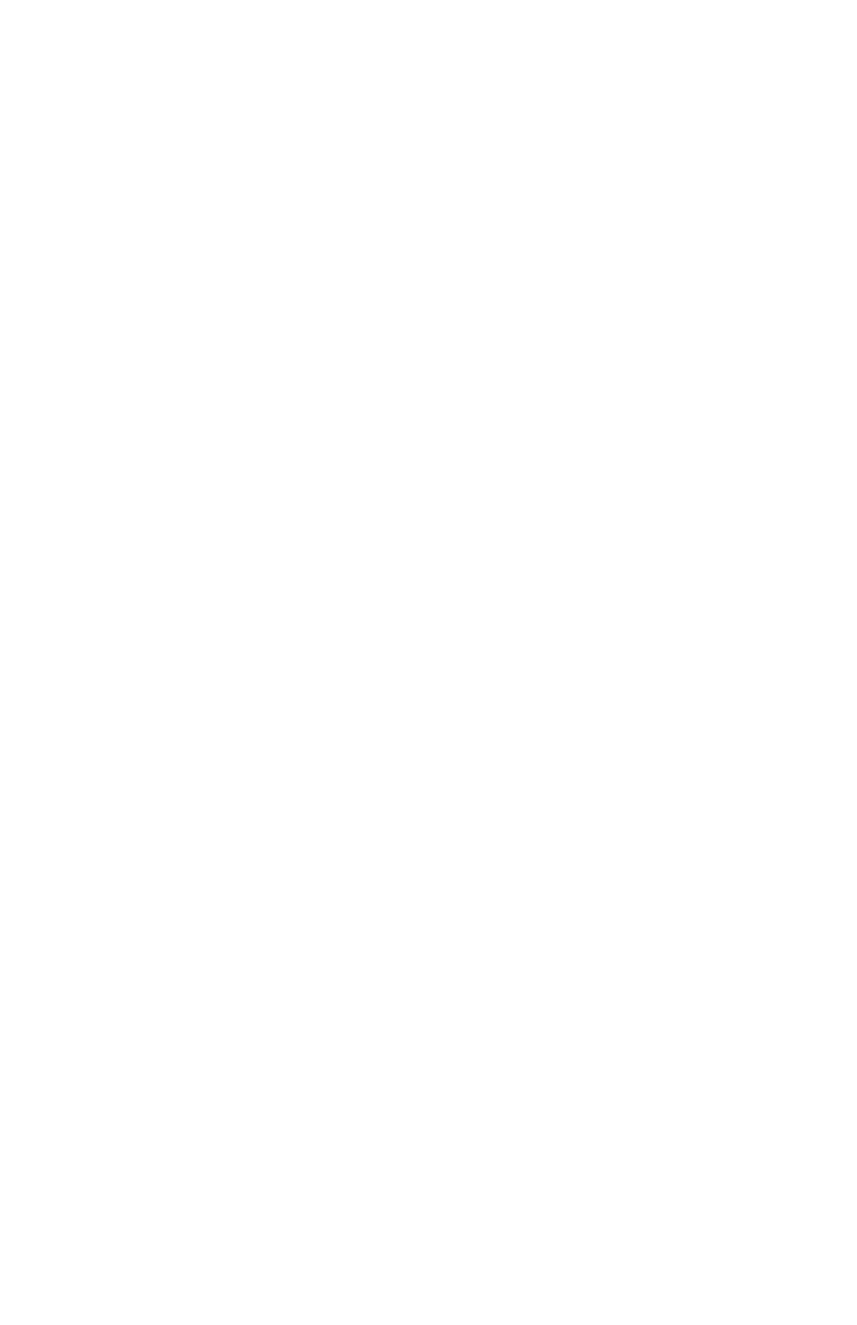
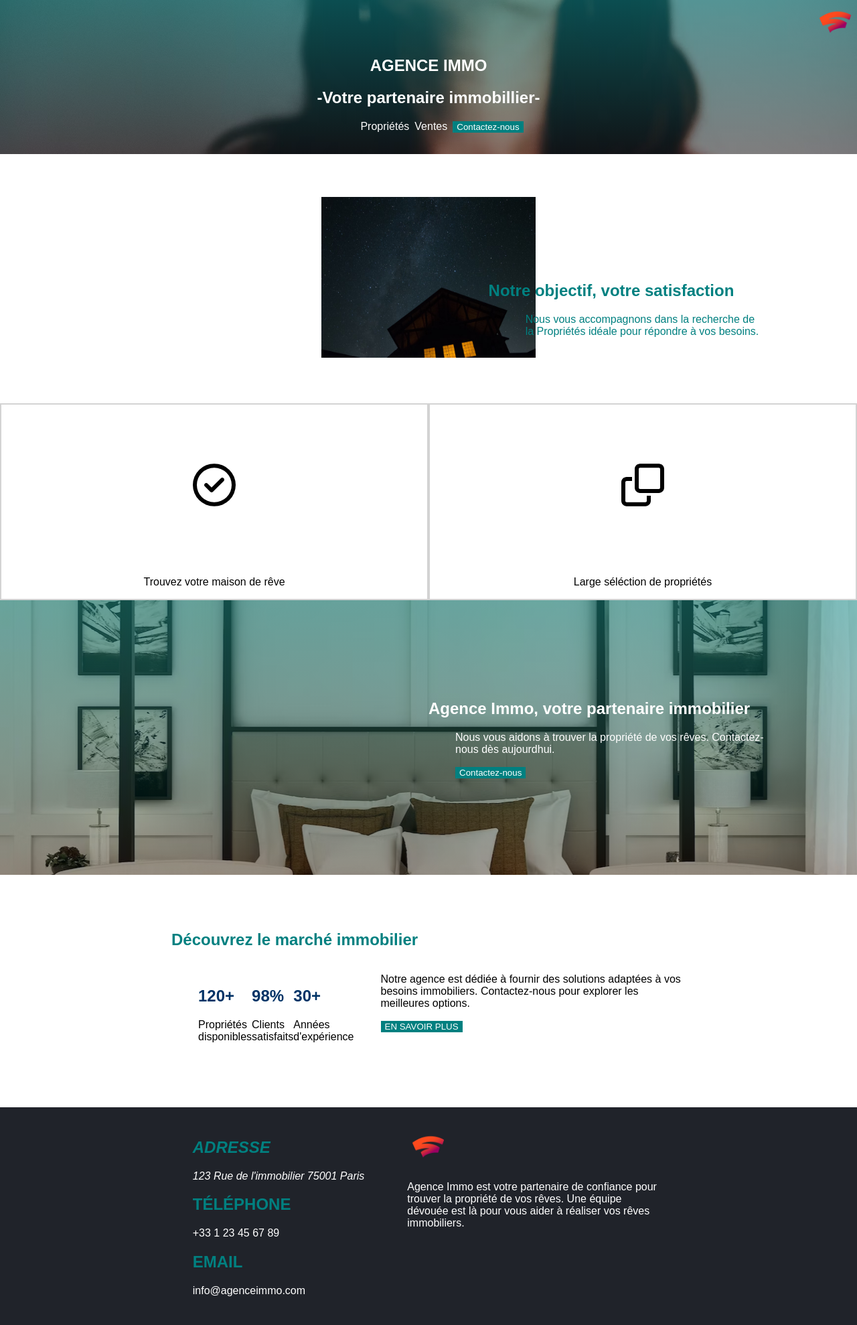
Before and after one commit to HanifaAbda/agenceimmo, a plain HTML site: page index.html in a window 1280 px wide. Shown: the whole page at 67% size. Before the commit the page ends 800 px from the top, so only its background shows below. Drawn offline with Linux system fonts and the light colour scheme.

Commit message:
On progress

```diff
--- a/index.html
+++ b/index.html
@@ -3,10 +3,101 @@
 <head>
     <meta charset="UTF-8">
     <meta name="viewport" content="width=device-width, initial-scale=1.0">
-    <title>Document</title>
+    <title>Agence Immo</title>
     <link rel="stylesheet" href="style.css">
+    <link rel="preconnect" href="https://fonts.googleapis.com">
+    <link rel="preconnect" href="https://fonts.gstatic.com" crossorigin>
+    <link href="https://fonts.googleapis.com/css2?family=Montserrat:ital,wght@0,100..900;1,100..900&display=swap" rel="stylesheet">
 </head>
 <body>
+    <header>
+        <div>
+            <img src="img/logo.png" alt="Logo du site">
+        </div>
+        <section>
+            <h1>AGENCE IMMO</h1>
 
+            <h2>-Votre partenaire immobillier-</h2>
+            <ul>
+                <li>Propriétés</li>
+                <li>Ventes</li>
+                <li><button>Contactez-nous</button></li>
+            </ul>
+        </section>
+    </header>
+    <main>
+        <section id="goalicone">
+            <div id="nightskyimage">
+                <img src="img/item1.avif" alt="Photo du toit d'une maison avec un ciel étoilé">
+            </div>
+            <div id="goalsatisfaction">
+                <h2>Notre objectif, votre satisfaction</h2>
+                <p>Nous vous accompagnons dans la recherche de la Propriétés idéale pour répondre à vos besoins.</p>
+            </div>
+        </section>
+        <section id="iconecard">
+                <ul>
+                    <li>
+                        <img src="img\icone1.svg" alt="Icone de validation">
+                        <p>Trouvez votre maison de rêve</p>
+                    </li>
+                    <li>
+                        <img src="img\icone2.svg" alt="Icone de séléction">
+                        <p>Large séléction de propriétés</p>
+                    </li>
+                </ul>
+        </section>
+        <section id="backgroundimagemain">
+                <h2>Agence Immo, votre partenaire immobilier</h2>
+                <ul>
+                    <li><p>Nous vous aidons à trouver la propriété de vos rêves. Contactez-nous dès aujourdhui.</p></li>
+                    <li><button>Contactez-nous</button></li>
+                </ul>
+        </section>
+        <section id="market">
+            <h2>Découvrez le marché immobilier</h2>
+            <div id="proprieties">
+                <ul id="number">
+                    <li>
+                        <h2>120+</h2>
+                        <p>Propriétés disponibles</p>
+                    </li>
+                    <li>
+                        <h2>98%</h2>
+                        <p>Clients satisfaits</p>
+                    </li>
+                    <li>
+                        <h2>30+</h2>
+                        <p>Années d'expérience</p>
+                    </li>
+                </ul>
+                <ul>
+                    <li>Notre agence est dédiée à fournir des solutions adaptées à vos besoins immobiliers. Contactez-nous pour explorer les meilleures options.</p></li>
+                    <li><button>EN SAVOIR PLUS</button></li>
+                </ul>
+            </div>
+        </section>
+    </main>
+
+    <footer>
+        <section id="adressinfos">
+            <address>
+                <h2>ADRESSE</h2>
+                <p>123 Rue de l'immobilier 75001 Paris</p>
+            </address>
+            <div>
+                <h2>TÉLÉPHONE</h2>
+                <P>+33 1 23 45 67 89</P>
+            </div>
+            <div>
+                <h2>EMAIL</h2>
+                <p>info@agenceimmo.com</p>
+            </div>
+        </section>
+        <section id="company">
+            <img src="img/logo.png" alt="Logo du site">
+            <p>Agence Immo est votre partenaire de confiance pour trouver la propriété de vos rêves. Une équipe dévouée est là pour vous aider à réaliser vos rêves immobiliers.</p>
+        </section>
+    </footer>
 </body>
 </html>
--- a/style.css
+++ b/style.css
@@ -0,0 +1,157 @@
+* {
+    list-style-type: none;
+
+    body {
+        font-family: 'Monserrat', sans-serif;
+        margin: 0;
+        padding: 0;
+
+        button {
+            background-color: rgb(0, 128, 128);
+            border: none;
+            color: white;
+        }
+
+        header {
+            background-image: linear-gradient(rgba(0, 128, 128, 0.5), rgba(0, 0, 0, 0.3)) , url(img/header_image.avif);
+            background-size: cover;
+            background-position: top;
+            object-fit: cover;
+            text-align: center;
+            color: white;
+            padding-bottom: 1rem;
+
+            div {
+                display: flex;
+                justify-content: flex-end;
+                 img {
+                width: 4rem;
+                 }
+            }
+            section {
+
+                ul {
+                    display: flex;
+                    flex-direction: row;
+                    justify-content: center;
+                    gap: 0.5rem;
+
+                }
+            }
+        }
+
+        @media screen and(max-width:768px) {
+            header {
+                img {
+                    width: 2rem;
+                     }
+            }
+
+        }
+
+        main {
+            img {
+                width: 20rem;
+                height: 15rem;
+            }
+            section#goalicone {
+                display: flex;
+                justify-content: center;
+                margin-top: 5%;
+                margin-bottom: 5%;
+                div#nightskyimage{
+                    position: relative;
+                }
+                div#goalsatisfaction {
+                    color: rgb(0, 128, 128);
+                    position: absolute;
+                    bottom: 35%;
+                    left: 57%;
+
+                    p{
+                        padding-left: 10%;
+                        width: 65%;
+                    }
+                }
+            }
+            section#iconecard {
+
+                ul {
+                    display: flex;
+                    flex-direction: row;
+                    margin: 0;
+                    padding: 0;
+                    li {
+                        border: 2px solid lightgrey;
+                        width: 50%;
+                        height: 10%;
+                        display: flex;
+                        flex-direction: column;
+                        align-items: center;
+
+                        img {
+                            width: 10%;
+                        }
+                    }
+                }
+            }
+            section#backgroundimagemain {
+                background-image: linear-gradient(rgba(0, 128, 128, 0.5), rgba(0, 0, 0, 0.3)), url(img/main_image.avif);
+                object-fit: cover;
+                background-position: center;
+                color: white;
+                padding: 10%;
+                flex-direction: column;
+                padding-left: 50%;
+            }
+
+            section#market {
+                display: flex;
+                flex-direction: column;
+                padding: 5% 20% 5% 20%;
+
+                h2 {
+                    color: rgb(0, 128, 128);
+                }
+
+                div#proprieties {
+                    display: flex;
+                    flex-direction: row;
+
+                    ul#number {
+                        display: flex;
+                        flex-direction: row;
+                        li h2 {
+                            color: rgb(0, 51, 102);
+                        }
+                    }
+                }
+            }
+        }
+
+        footer {
+            display: flex;
+            flex-direction: row;
+            justify-content: center;
+            background-color: #20232a;
+            gap: 5%;
+            padding: 2% 0 2% 0;
+            h2 {
+                color: rgb(0, 128, 128);
+            }
+            p {
+                color: white;
+            }
+
+
+            section#company {
+                width: 30%;
+                img {
+                    width: 4rem;
+                }
+
+            }
+
+        }
+    }
+}
```
